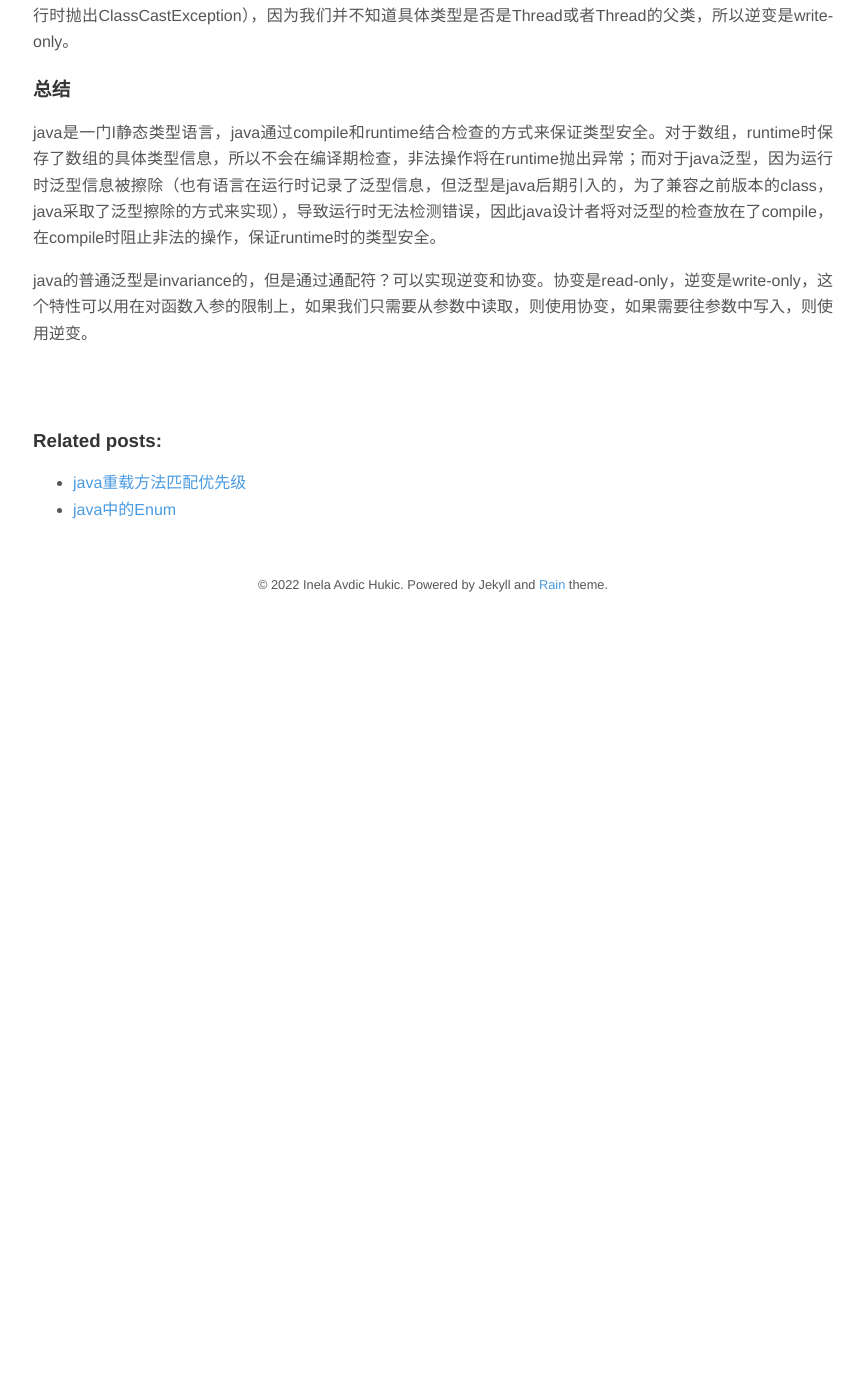
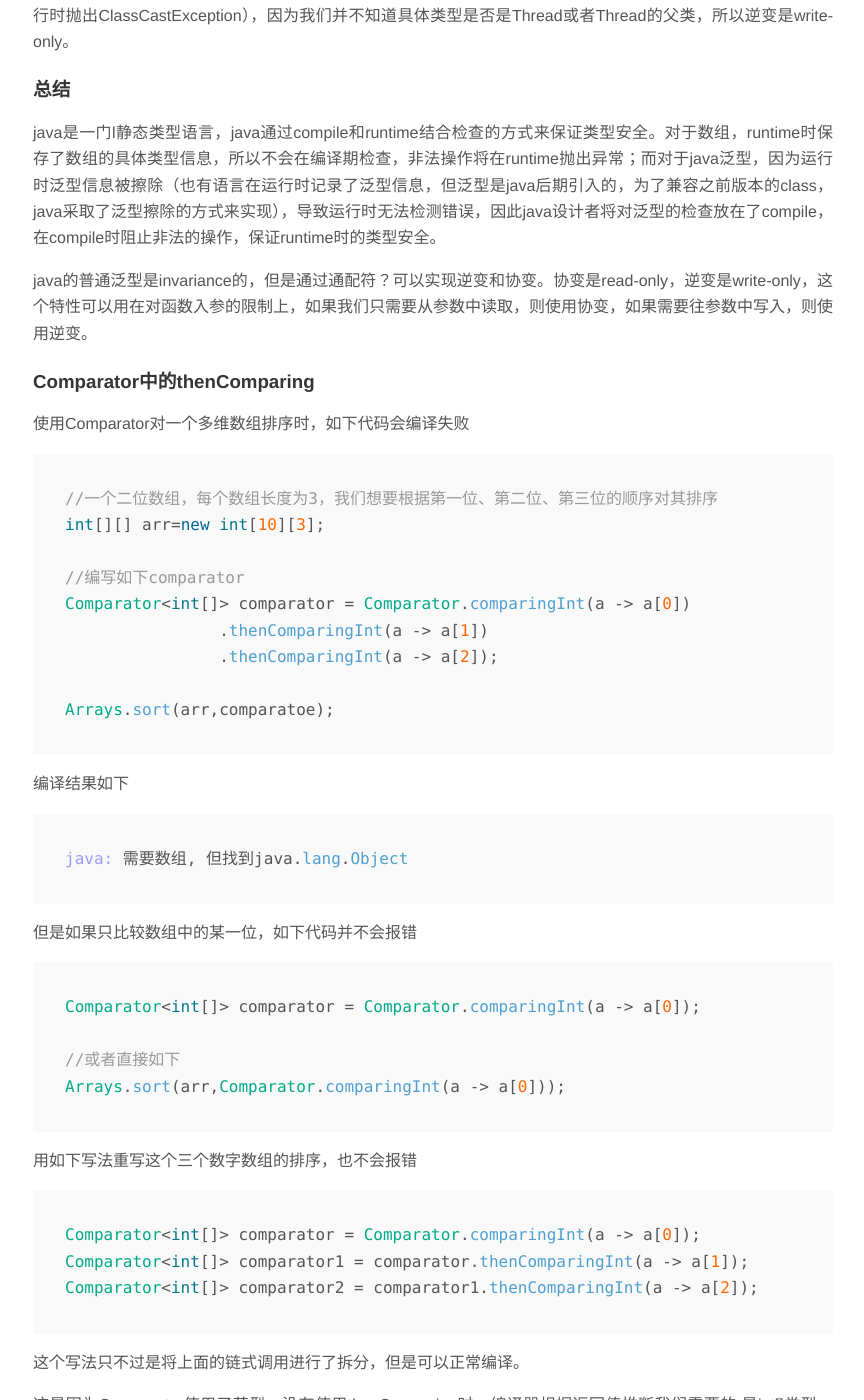
Before and after one commit to kanonsand/kanonsand, a Jekyll site: the page built from _posts/2021-07-06-covariance&contravariance&invariance.md, in a window 1280 px wide and 1400 px high, scrolled down 3352 px. Shown: the whole window, without its empty margins (207-1071 px from the left). Built offline with Jekyll 4.4.1, drawn with Linux system fonts in a browser that asks for light colours; nearby versions of some CDN libraries; before the commit the page ends 3982 px from its top, so only the background shows below that; some of the changed text lies outside the part shown.

Commit message:
新增文档

````diff
--- a/_posts/2021-07-06-covariance&contravariance&invariance.md
+++ b/_posts/2021-07-06-covariance&contravariance&invariance.md
@@ -126,3 +126,54 @@ list.add(new Thread(){
 java是一门l静态类型语言，java通过compile和runtime结合检查的方式来保证类型安全。对于数组，runtime时保存了数组的具体类型信息，所以不会在编译期检查，非法操作将在runtime抛出异常；而对于java泛型，因为运行时泛型信息被擦除（也有语言在运行时记录了泛型信息，但泛型是java后期引入的，为了兼容之前版本的class，java采取了泛型擦除的方式来实现），导致运行时无法检测错误，因此java设计者将对泛型的检查放在了compile，在compile时阻止非法的操作，保证runtime时的类型安全。
 
 java的普通泛型是invariance的，但是通过通配符？可以实现逆变和协变。协变是read-only，逆变是write-only，这个特性可以用在对函数入参的限制上，如果我们只需要从参数中读取，则使用协变，如果需要往参数中写入，则使用逆变。
+
+
+### Comparator中的thenComparing
+使用Comparator对一个多维数组排序时，如下代码会编译失败
+```java
+//一个二位数组，每个数组长度为3，我们想要根据第一位、第二位、第三位的顺序对其排序
+int[][] arr=new int[10][3];
+
+//编写如下comparator
+Comparator<int[]> comparator = Comparator.comparingInt(a -> a[0])
+                .thenComparingInt(a -> a[1])
+                .thenComparingInt(a -> a[2]);
+
+Arrays.sort(arr,comparatoe);
+```
+编译结果如下
+```java
+java: 需要数组, 但找到java.lang.Object
+```
+但是如果只比较数组中的某一位，如下代码并不会报错
+```java
+Comparator<int[]> comparator = Comparator.comparingInt(a -> a[0]);
+
+//或者直接如下
+Arrays.sort(arr,Comparator.comparingInt(a -> a[0]));
+```
+用如下写法重写这个三个数字数组的排序，也不会报错
+```java
+Comparator<int[]> comparator = Comparator.comparingInt(a -> a[0]);
+Comparator<int[]> comparator1 = comparator.thenComparingInt(a -> a[1]);
+Comparator<int[]> comparator2 = comparator1.thenComparingInt(a -> a[2]);
+```
+这个写法只不过是将上面的链式调用进行了拆分，但是可以正常编译。
+
+这是因为Comparator使用了范型，没有使用thenComparing时，编译器根据返回值推断我们需要的
+是int[]类型，所以正常编译。但是使用thenComparing之后，编译期无法（至少目前还没有这么智能）
+推断范型类型，所以编译不通过，此时我们需要显示告知编译期范型类型，就像上面重写的三行语句的排序，
+或者如下的链式调用
+```java
+Comparator<int[]> comparator = Comparator.<int[]>comparingInt(a -> a[0])
+                .thenComparingInt(a -> a[1])
+                .thenComparingInt(a -> a[2]);
+```
+或者如下也可以达到相同的效果
+```java
+Comparator<int[]> comparator1 = Comparator.comparingInt((int[] a) -> a[0])
+                .thenComparingInt(a -> a[1])
+                .thenComparingInt(a -> a[2]);
+```
+
+所以，当编译期告知无法将Object转为范型时，尝试把类型显示提示编译期吧。
````
Also changed, not shown: _posts/2022-05-18-正则相关替换及linux命令.md (+17 -0 lines), _posts/2022-11-13-ElasticSearch scripts相关.md (added, +54 -0 lines).
